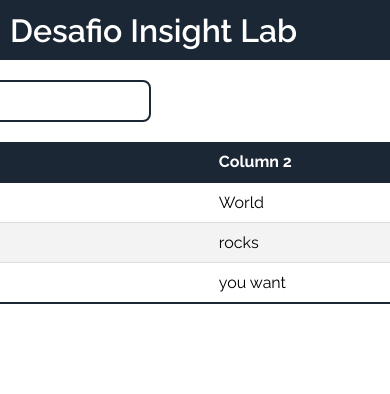
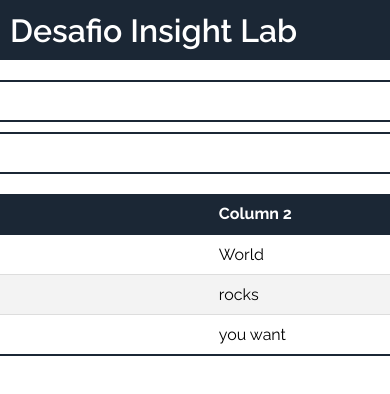
Before and after one commit to gllherme/desafio-insightlab, a Next.js app in the folder frontend/: page / in a window 390 px wide. Shown: the top 394 px of the page. Built offline with nearby package versions, Linux system fonts and the light colour scheme.

Commit message:
inputs com dados mockados

```diff
--- a/frontend/src/app/page.module.css
+++ b/frontend/src/app/page.module.css
@@ -9,4 +9,20 @@
 
 .inputs {
   margin-bottom: 20px;
+
+  display: grid;
+  grid-template-columns: 1fr 1fr;
+  grid-template-rows: 1fr;
+  gap: 0px 10px;
 }
+
+@media (max-width: 600px) {
+  .inputs {
+    margin-bottom: 20px;
+
+    display: grid;
+    grid-template-columns: 1fr;
+    grid-template-rows: 1fr 1fr;
+    gap: 10px 0px;
+  }
+}
--- a/frontend/src/app/page.tsx
+++ b/frontend/src/app/page.tsx
@@ -3,6 +3,7 @@ import styles from "./page.module.css";
 import Table from "@/components/Table";
 import { useMemo } from "react";
 import Autocomplete from "@/components/Autocomplete";
+import Select from "@/components/GroupSelect";
 
 export default function Home() {
   const data = useMemo(
@@ -33,11 +34,37 @@ export default function Home() {
     []
   );
 
+  const options = {
+    Economia: [
+      {
+        id: 10120,
+        name: "nome",
+      },
+    ],
+    População: [
+      {
+        id: 1934,
+        name: "pop",
+      },
+    ],
+  };
+
+  const sla = [
+    {
+      category: "category name",
+      values: [
+        { id: 112323, name: "kadkmafa" },
+        { id: 112323, name: "asdfhasbd" },
+      ],
+    },
+  ];
+
   return (
     <main className={styles.main}>
       <div>
         <div className={styles.inputs}>
           <Autocomplete suggestions={["a", "aaaaa", "b", "c"]} />
+          <Select options={sla} />
         </div>
         <Table data={data} columns={columns} />
       </div>
--- a/frontend/src/components/Autocomplete/autocomplete.module.css
+++ b/frontend/src/components/Autocomplete/autocomplete.module.css
@@ -1,6 +1,7 @@
 .input {
   height: 42px;
-  max-width: 260px;
+  min-width: 250px;
+  width: 100%;
 
   border: 2px solid var(--gunmetal-blue);
   border-radius: var(--border-radius);
--- /dev/null
+++ b/frontend/src/components/GroupSelect/groupselect.module.css
@@ -0,0 +1,15 @@
+.select {
+  height: 42px;
+
+  min-width: 250px;
+  width: 100%;
+
+  border: 2px solid var(--gunmetal-blue);
+  border-radius: var(--border-radius);
+  padding: 5px 10px;
+
+  background: none;
+
+  color: var(--gunmetal-blue);
+  font-size: 18px;
+}
--- /dev/null
+++ b/frontend/src/components/GroupSelect/index.tsx
@@ -0,0 +1,29 @@
+import styles from "./groupselect.module.css";
+
+interface Option {
+  id: number;
+  name: string;
+}
+
+interface Group {
+  category: string;
+  values: Array<Option>;
+}
+
+interface Props {
+  readonly options: Array<Group>;
+}
+
+export default function Select({ options }: Props) {
+  return (
+    <select className={styles.select}>
+      {options?.map(({ category, values }) => (
+        <optgroup label={category}>
+          {values.map(({ id, name }) => (
+            <option id={id.toString()}>{name}</option>
+          ))}
+        </optgroup>
+      ))}
+    </select>
+  );
+}
```
